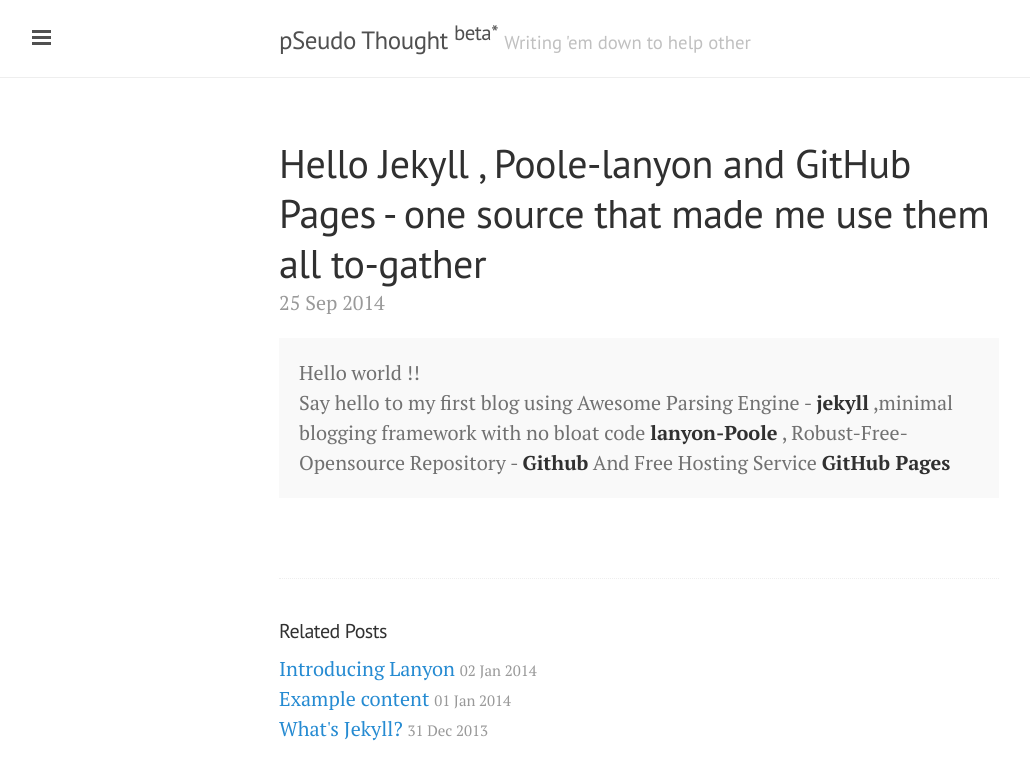
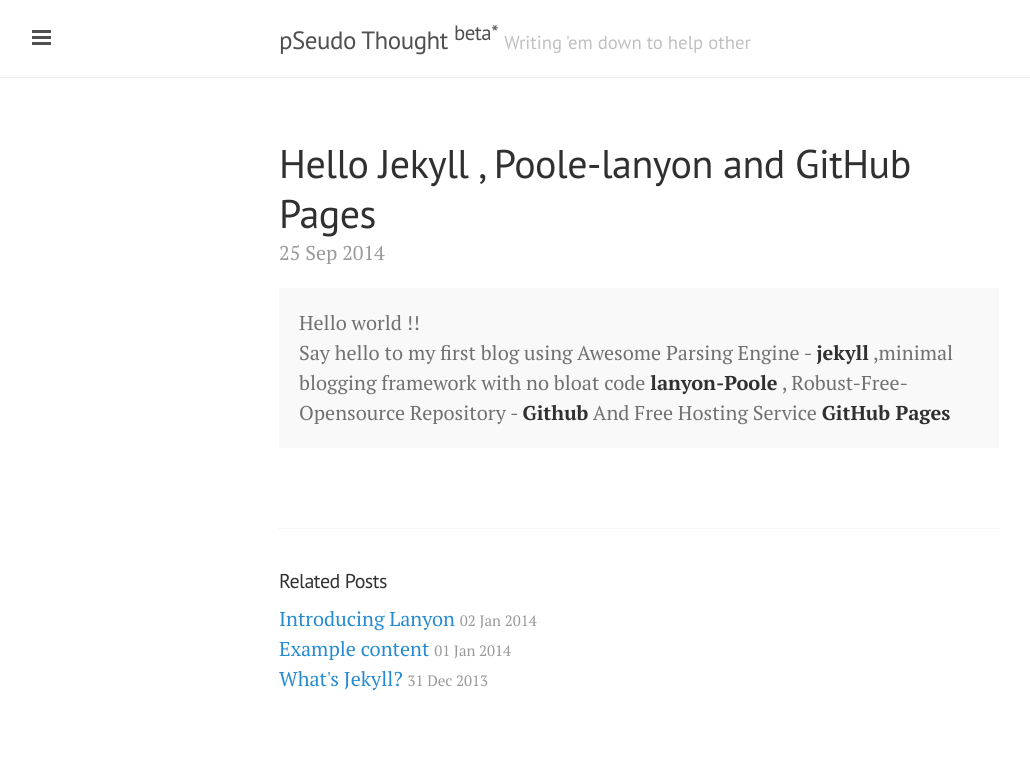
Before and after one commit to DharmeshPandav/dharmeshpandav.github.io, a Jekyll site: the page built from _posts/2014-09-25-Hello jekyll.md, in a window 1280 px wide. Shown: the top 780 px of the page, without its empty margins (1-1031 px from the left). Built offline with Jekyll 4.4.1, drawn with Linux system fonts in a browser that asks for light colours; Markdown is read by kramdown in place of the engine named in the settings.

```diff
--- a/_posts/2014-09-25-Hello jekyll.md
+++ b/_posts/2014-09-25-Hello jekyll.md
@@ -1,6 +1,6 @@
 ---
 layout: post
-title : Hello Jekyll , Poole-lanyon and GitHub Pages - one source that made me use them all to-gather
+title : Hello Jekyll , Poole-lanyon and GitHub Pages
 ---
 
 <div class="message">
```
